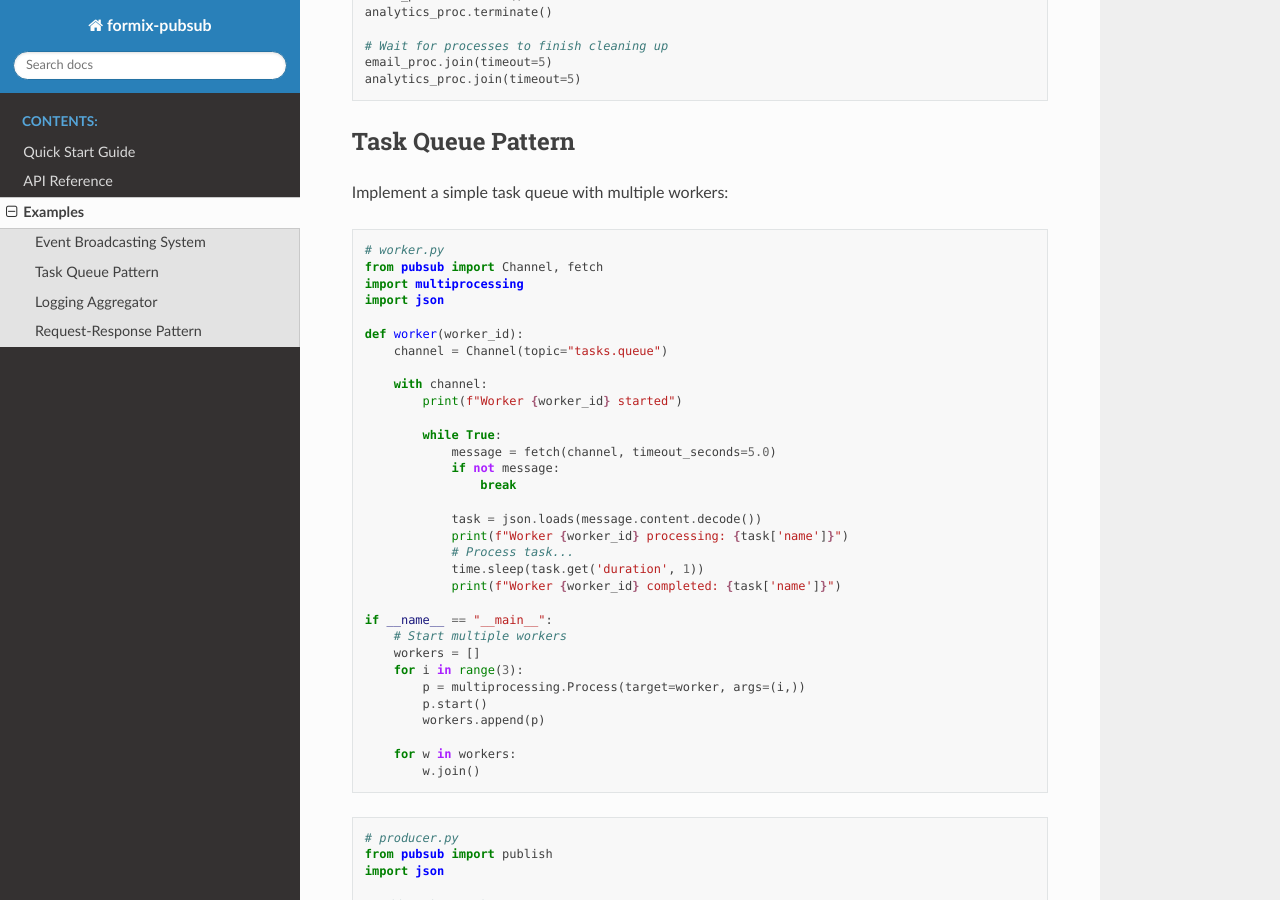
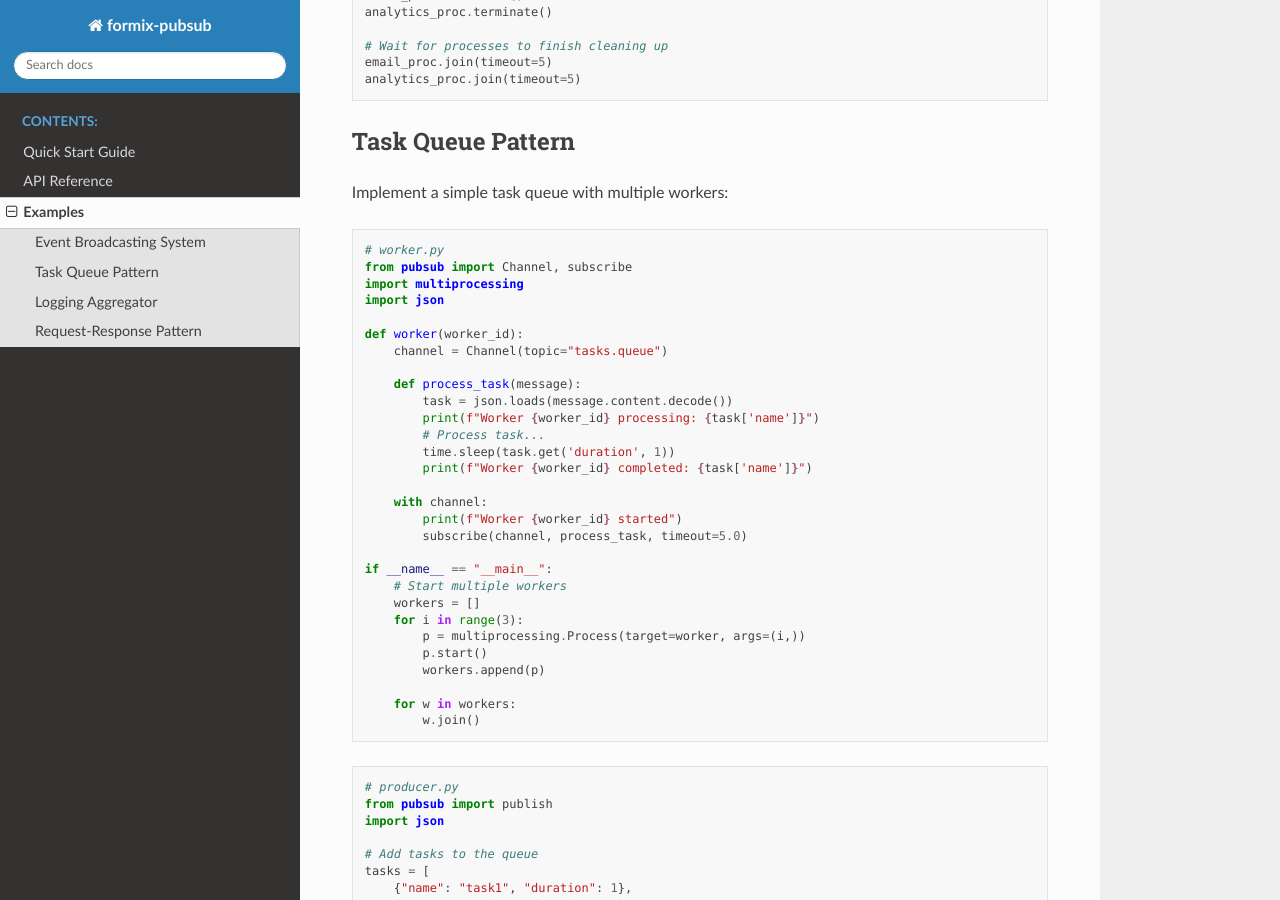
Before and after one commit to formix/pubsub, a Sphinx documentation site: the page built from docs/source/examples.rst, in a window 1280 px wide and 900 px high, scrolled down 1479 px. Built offline with Sphinx 7.4.7 and the Read the Docs theme 3.1.0, drawn with Linux system fonts in a browser that asks for light colours.

Commit message:
feat: refactor worker implementation to use subscribe for task processing

```diff
--- a/docs/source/examples.rst
+++ b/docs/source/examples.rst
@@ -93,26 +93,23 @@ Implement a simple task queue with multiple workers:
 .. code-block:: python
 
    # worker.py
-   from pubsub import Channel, fetch
+   from pubsub import Channel, subscribe
    import multiprocessing
    import json
 
    def worker(worker_id):
        channel = Channel(topic="tasks.queue")
 
+       def process_task(message):
+           task = json.loads(message.content.decode())
+           print(f"Worker {worker_id} processing: {task['name']}")
+           # Process task...
+           time.sleep(task.get('duration', 1))
+           print(f"Worker {worker_id} completed: {task['name']}")
+
        with channel:
            print(f"Worker {worker_id} started")
-
-           while True:
-               message = fetch(channel, timeout_seconds=5.0)
-               if not message:
-                   break
-
-               task = json.loads(message.content.decode())
-               print(f"Worker {worker_id} processing: {task['name']}")
-               # Process task...
-               time.sleep(task.get('duration', 1))
-               print(f"Worker {worker_id} completed: {task['name']}")
+           subscribe(channel, process_task, timeout=5.0)
 
    if __name__ == "__main__":
        # Start multiple workers
```
